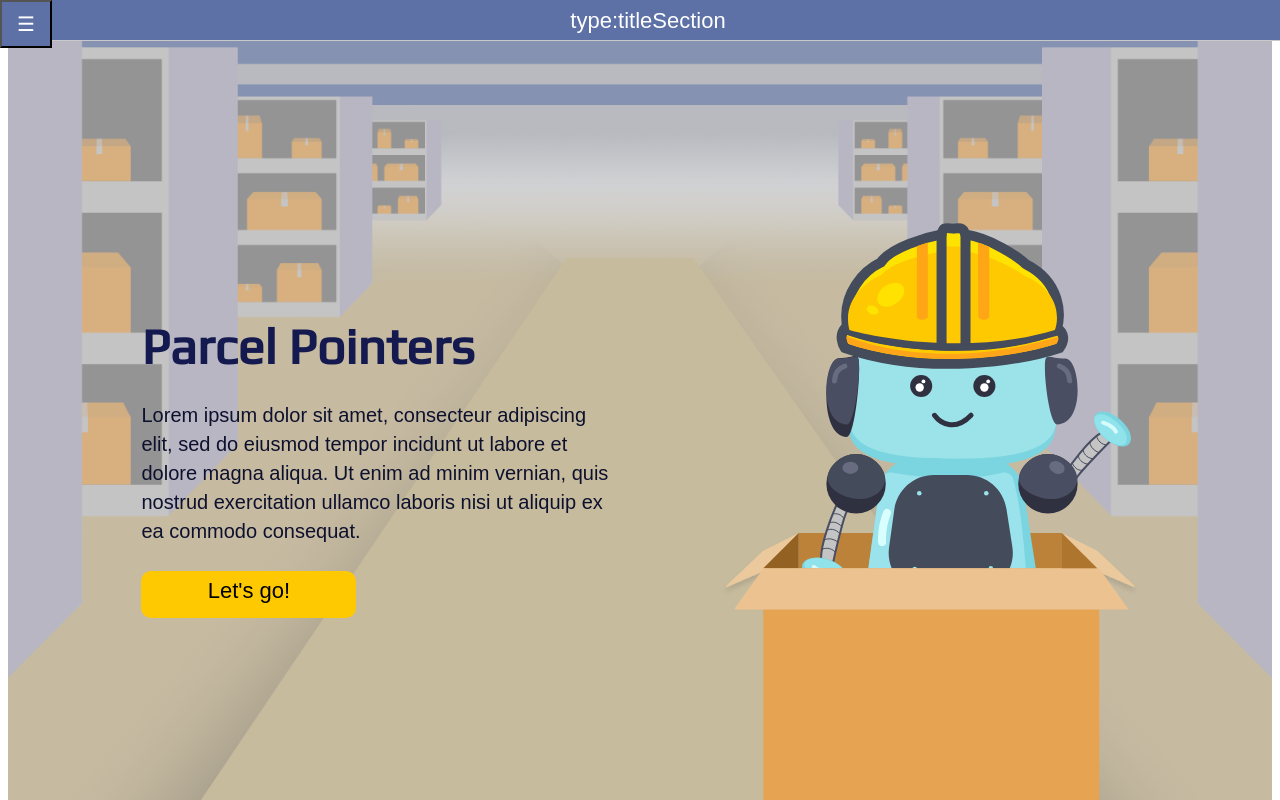
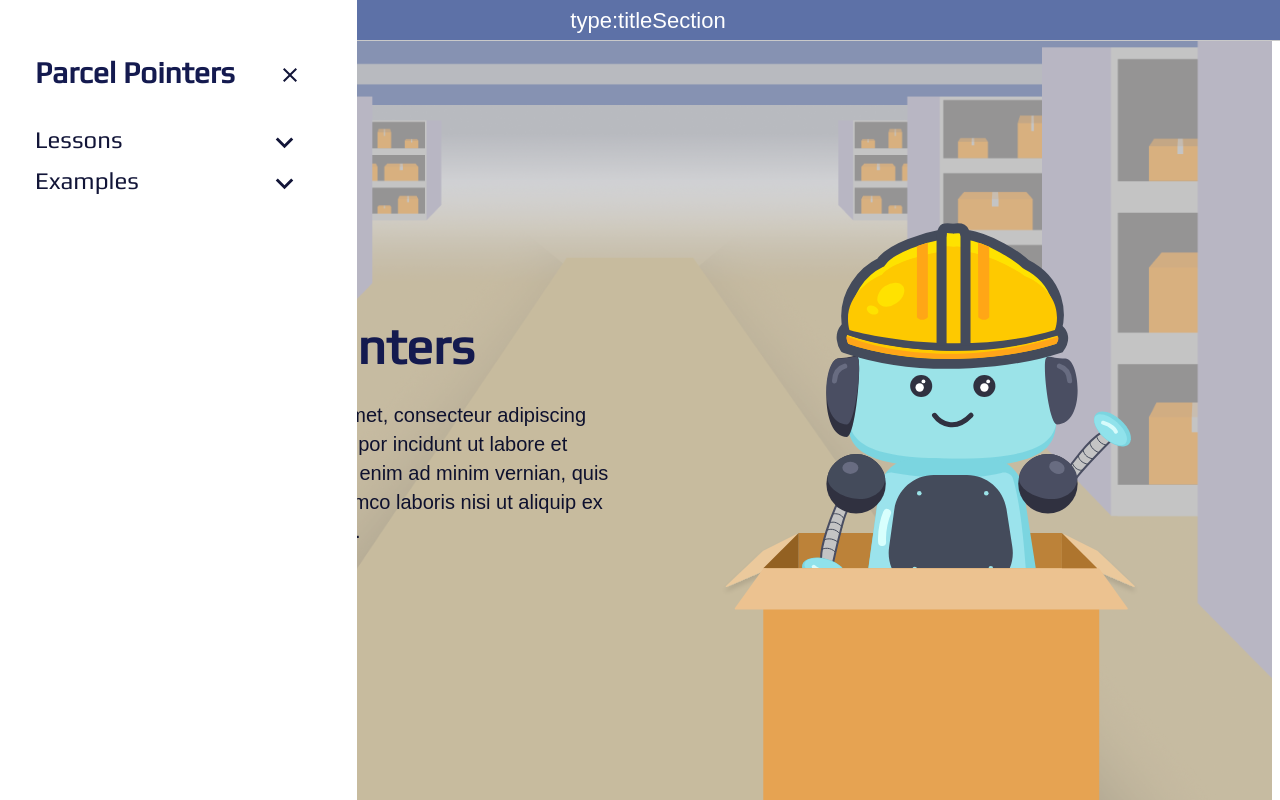
Before and after one commit to uclaacm/parcel-pointers, a React app: page / in a window 1280 px wide. Shown: the top 800 px of the page. Built offline with nearby package versions, Linux system fonts and the light colour scheme; a web font is replaced by a local one.

Commit message:
title and dropdown styling

```diff
--- a/package.json
+++ b/package.json
@@ -9,6 +9,10 @@
     "prepare": "husky install"
   },
   "dependencies": {
+    "@emotion/react": "^11.10.5",
+    "@emotion/styled": "^11.10.5",
+    "@mui/icons-material": "^5.11.0",
+    "@mui/material": "^5.11.8",
     "@types/react": "^18.0.15",
     "@types/react-dom": "^18.0.6",
     "babelify": "^10.0.0",
--- a/src/components/Sidebar.tsx
+++ b/src/components/Sidebar.tsx
@@ -1,34 +1,92 @@
 import '../styles/Sidebar.scss';
 import { SetStateAction, useState, Dispatch } from 'react';
+import CloseIcon from '@mui/icons-material/Close';
+import ExpandMoreIcon from '@mui/icons-material/ExpandMore';
+import ExpandLessIcon from '@mui/icons-material/ExpandLess';
 
-// interface SidebarProps {
-//   showMenu: {showMenu: boolean};
-//   setShowMenu?: Dispatch<SetStateAction<boolean>>;
-// }
+interface sidebarProps {
+  showMenu: boolean;
+  setShowMenu: Dispatch<SetStateAction<boolean>>;
+}
 
-export default function Sidebar(props: { showMenu: boolean, setShowMenu: Dispatch<SetStateAction<boolean>> }): JSX.Element {
-  const [dropDown, setDropDown] = useState(false);
+interface dropdownProps {
+  title: string;
+  children: { name: string, link: string }[];
+}
+
+function Dropdown(props: dropdownProps): JSX.Element {
+  const [expand, setExpand] = useState(false);
   return (
-    <div id="Sidebar" style={{ width: props.showMenu ? 250 : 0 }}>
-      <button
-        id="sidebar"
-        onClick={() => props.setShowMenu(false)}
-      >X</button>
-      <h2>Parcel Pointers</h2>
-      <a href="/">Home</a>
-      <a href="/demo">Demo</a>
-      <button className="dropdown-btn" onClick={() => setDropDown(!dropDown)}>
-        Lessons &#9660;
-      </button>
+    <div>
+      <div className="dropdown-header" onClick={() => setExpand(!expand)} >
+        <span style={{ display: 'flex', justifyContent: "space-between", backgroundColor: expand ? "#FEC9004D" : 'transparent'}} >
+          <div>{props.title}</div>
+          <div >
+            {!expand ? <ExpandMoreIcon fontSize='large' /> : <ExpandLessIcon fontSize='large' />}
+          </div>
+        </span>
+      </div>
       <div
-        className="dropdown-container"
-        style={{ display: dropDown ? 'block' : 'none' }}
+        className="dropdown-children"
+        style={{ display: expand ? 'block' : 'none' }}
       >
-        <a href="/lesson-1">Lesson 1</a>
-        <a href="#">Lesson 2</a>
-        <a href="#">Lesson 3</a>
+        {
+          props.children.map(function (elem) {
+            return (
+              <div>
+                <a href={elem.link}>{elem.name}</a><br />
+              </div>
+            )
+          })
+        }
       </div>
-      <a href="/Error">Error</a>
     </div>
   );
 }
+
+export default function Sidebar(props: sidebarProps): JSX.Element {
+  const lessonChildren = [
+    {
+      name: "Lesson 1",
+      link: "#lesson-1"
+    },
+    {
+      name: "Lesson 2",
+      link: "#lesson-2",
+    },
+    {
+      name: "Lesson 3",
+      link: "#lesson-3",
+    }
+  ];
+
+  const exampleChildren = [
+    {
+      name: "Example 1",
+      link: "#example-1"
+    },
+    {
+      name: "Example 2",
+      link: "#example-2",
+    },
+    {
+      name: "Example 3",
+      link: "#example-3",
+    }
+  ];
+
+  return (
+    <div id="Sidebar" style={{ width: 357/*props.showMenu ? 357 : 0 */ }}>
+      <div className='sidebar-container'>
+        <span style={{ display: 'flex', justifyContent: "space-between", paddingBottom: 35 }}>
+          <a className='title'>Parcel Pointers</a>
+          <button className="close-btn" onClick={() => props.setShowMenu(false)}>
+            <CloseIcon fontSize='medium' />
+          </button>
+        </span>
+        <Dropdown title="Lessons" children={lessonChildren} />
+        <Dropdown title="Examples" children={exampleChildren} />
+      </div>
+    </div>
+  );
+}
--- a/src/components/SidebarWrap.tsx
+++ b/src/components/SidebarWrap.tsx
@@ -9,7 +9,6 @@ const SideBarWrap = (): JSX.Element => {
       <button
         className="openbtn"
         onClick={() => setShowMenu(!showMenu)}
-        style={{ left: showMenu ? 250 : 0 }}
         id="sidebar"
       >
         ☰
--- a/src/styles/Sidebar.scss
+++ b/src/styles/Sidebar.scss
@@ -1,61 +1,75 @@
 @import "./global";
+@import "./AppWrapper";
+
+$padding-h: 35px;
+$padding-v: 55px;
+$sidebar-width: 357px;
 
 #Sidebar {
   background-color: white;
   height: 100%; /* 100% Full-height */
   left: 0; // position from left
   overflow-x: hidden; /* Disable horizontal scroll */
-  padding-top: 60px; /* Place content 60px from the top */
   position: fixed; /* Stay in place */
   top: 0; //position from top
   transition: 0.5s; /* 0.5 second transition effect to slide in the sidebar */
   width: 0; /* 0 width - change this with JavaScript */
   z-index: 1; /* Stay on top */
 
-  a,
-  .dropdown-btn {
-    background: none;
-    border-style: none;
-    color: #000;
+  .sidebar-container {
+    padding: $padding-v $padding-v $padding-h $padding-h;
+  }
+
+  .title {
+    @extend h2;
+    cursor: pointer;
+  }
+
+  .dropdown-header {
+    color: $text-color;
+    font-family: $play;
     cursor: pointer;
     display: block;
-    font-size: 27px;
-    outline: none;
-    padding: 8px 8px 8px 32px;
+    font-size: 24px;
     text-align: left;
-    text-decoration: none;
     transition: 0.3s;
-    width: 100%;
   }
 
-  a:hover,
-  .dropdown-btn:hover {
-    color: #f1f1f1;
+  .dropdown-header span:hover {
+    cursor: pointer;
+    background-color: rgba(254, 201, 0, 0.3);
+    // color: $primary-1-color;
   }
 
-  .dropdown-container {
-    // background-color: white;
-    display: none;
-    padding-left: 8px;
+  .dropdown-children {
+    color: inherit;
+    text-decoration: inherit;
+    font-family: $play;
+    font-size: 20px;
+    padding-left: 33px;
     transition: 0.5s;
   }
 
-  .fa-caret-down {
-    float: right;
-    padding-right: 8px;
+  .close-btn {
+    // font-size: 36px;
+    color: $text-color;
+    background-color: transparent;
+    border: none;
+    padding: 0px;
+    padding-top: 7px;
+    position: relative;
+    cursor: pointer;
   }
 
-  #closebtn {
-    font-size: 36px;
-    margin-left: 50px;
-    position: relative;
-    right: 5px;
-    top: 0;
+  .close-btn:hover {
+    color: $primary-1-color;
   }
+
 }
 
 .openbtn {
   background-color: $primary-1-color;
+  border: 0;
   color: white;
   cursor: pointer;
   font-size: 20px;
@@ -63,8 +77,5 @@
   padding: 10px 15px;
   position: fixed;
   transition: 0.5s;
+  height: $header-height;
 }
-
-.openbtn:hover {
-  background-color: white;
-}
```
Also changed, not shown: 1 other file (tests, documents, lock files or other folders).
